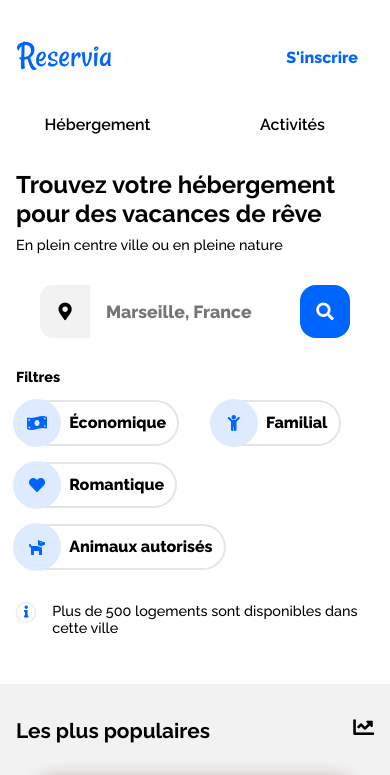
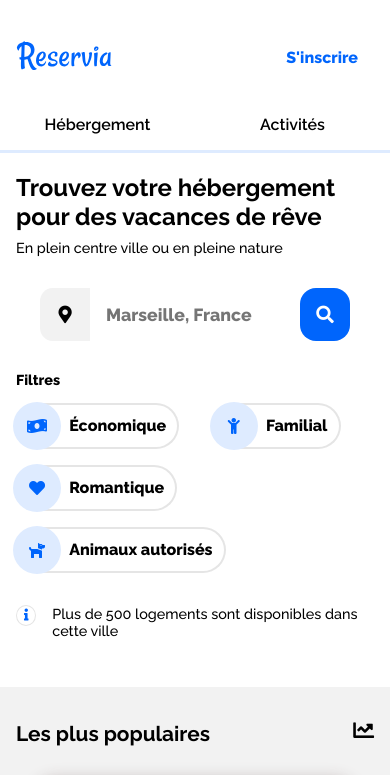
Before and after one commit to GuillaumePrieur/P2_Prieur_Guillaume, a plain HTML site: page index.html in a window 390 px wide. Shown: the top 775 px of the page. Drawn offline with Linux system fonts and the light colour scheme.

Commit message:
Correction border-bottom gris, Nav mobile

```diff
--- a/index.html
+++ b/index.html
@@ -17,6 +17,8 @@
 </head>
 
 <body>
+    <div class="container">
+
 <!--En tête : Titre, Logo, Barre de Navigation-->
         <nav class="Nav">
             <a href="#"><img class="Logo" src="img/logo/Reservia.svg" alt="Reservia"></a>
@@ -387,5 +389,7 @@
             </div>
         </div>
     </footer>
+</div>
 </body>
+
 </html>
--- a/mobile.css
+++ /dev/null
@@ -1,4 +0,0 @@
-body {
-    margin: auto;
-    background-color: rgb(163, 163, 235);
-}
--- a/responsive.css
+++ b/responsive.css
@@ -137,6 +137,7 @@
                 .Link{
                     padding: 1rem 2rem 1rem 2rem;
                     margin-top: 0;
+                    border-bottom: 3px solid #deebff;
                 }
                 .Link:hover{
                     color: #0065FC;
--- a/style.css
+++ b/style.css
@@ -378,3 +378,10 @@ flex-direction: column;
 .footerColumnLink:hover{
     text-decoration: underline;
 }
+
+/* Résolution supérieure à 1440px */
+.container{
+    width:1440px;
+    margin-left:auto;
+    margin-right:auto;
+}
```
